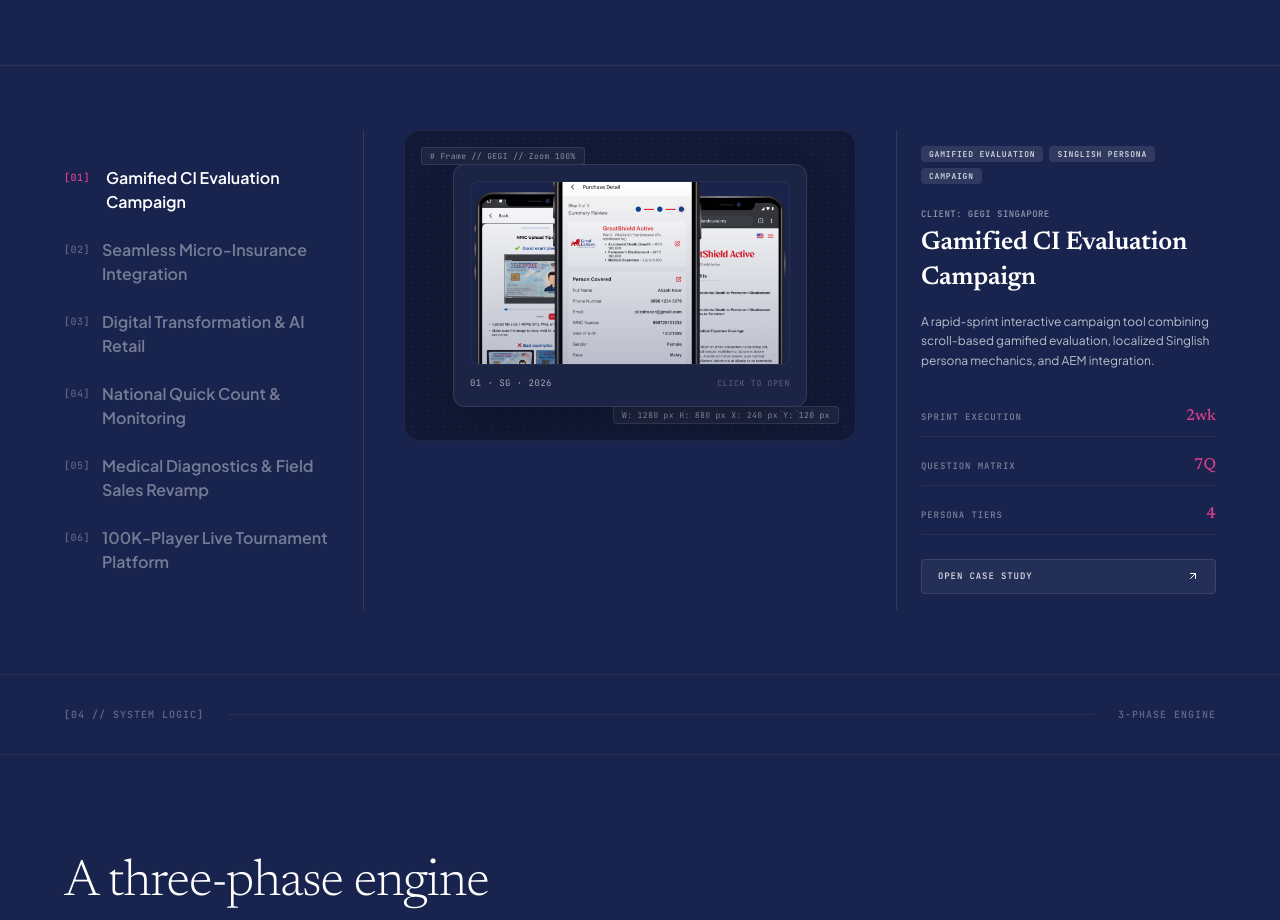
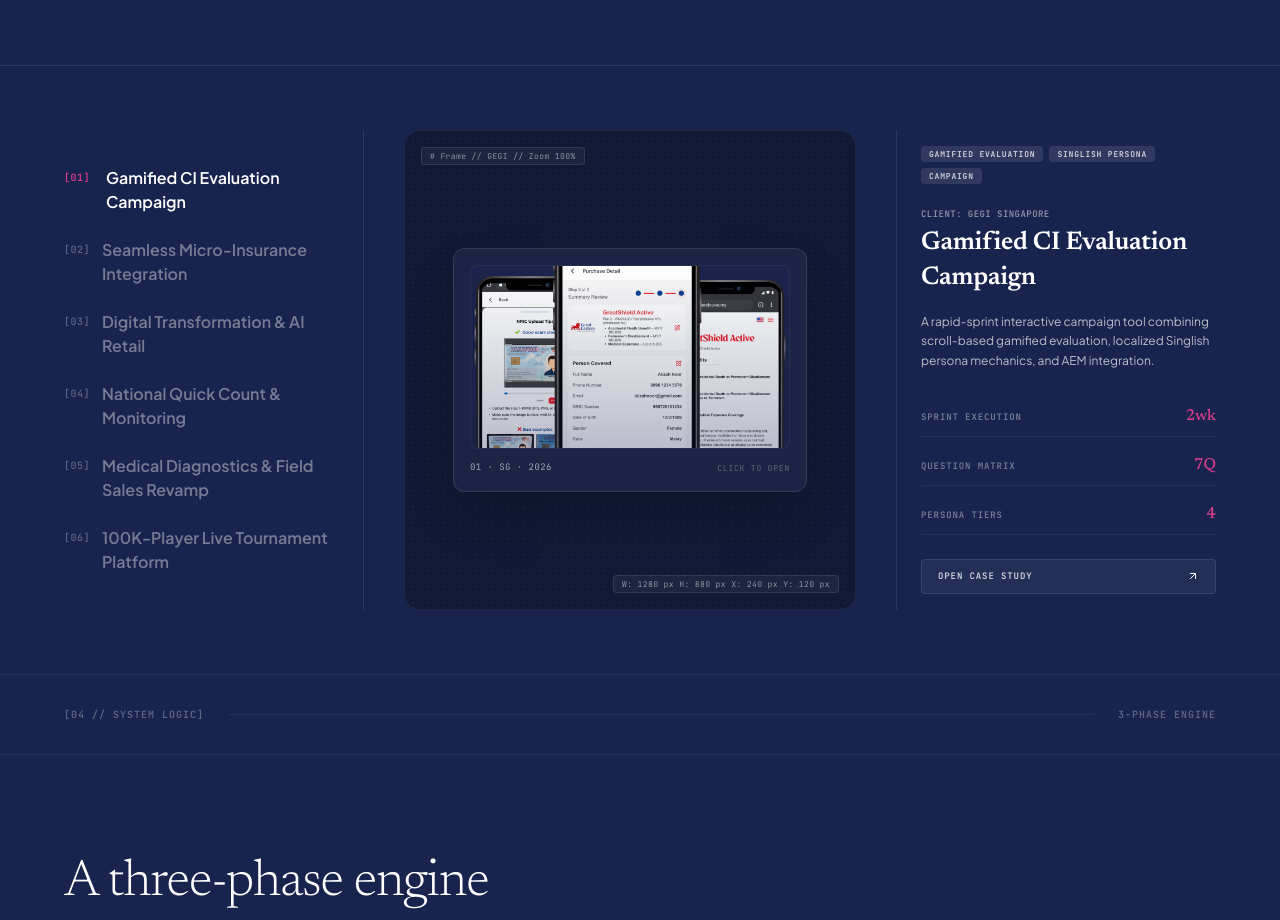
Before and after one commit to adinagayo-pixel/Adina-Portfolio, a React (Vite) app: page / in a window 1280 px wide. Shown: the part 1420-2340 px from the top of the page. Built offline with nearby package versions, Linux system fonts and the light colour scheme.

Commit message:
style: make canvas height stretch to match the columns and align mockup card middle

```diff
--- a/src/app/App.tsx
+++ b/src/app/App.tsx
@@ -513,7 +513,7 @@ function FeaturedWorkSection({ onOpenProject }: { onOpenProject: (id: string) =>
             onMouseMove={handleMouseMove}
             onMouseEnter={() => setIsHoveringCanvas(true)}
             onMouseLeave={() => setIsHoveringCanvas(false)}
-            className="relative flex items-center justify-center p-12 overflow-hidden rounded-2xl bg-[#111936] border border-white/5 cursor-crosshair select-none aspect-[16/11]"
+            className="relative flex items-center justify-center p-12 overflow-hidden rounded-2xl bg-[#111936] border border-white/5 cursor-crosshair select-none h-full min-h-[480px]"
             style={{
               backgroundImage: "radial-gradient(rgba(255, 255, 255, 0.05) 1px, transparent 1px)",
               backgroundSize: "16px 16px",
```
